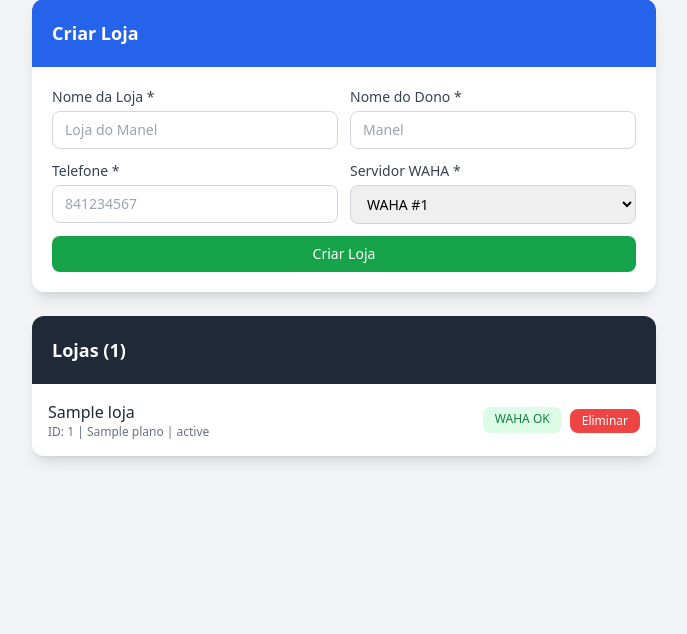
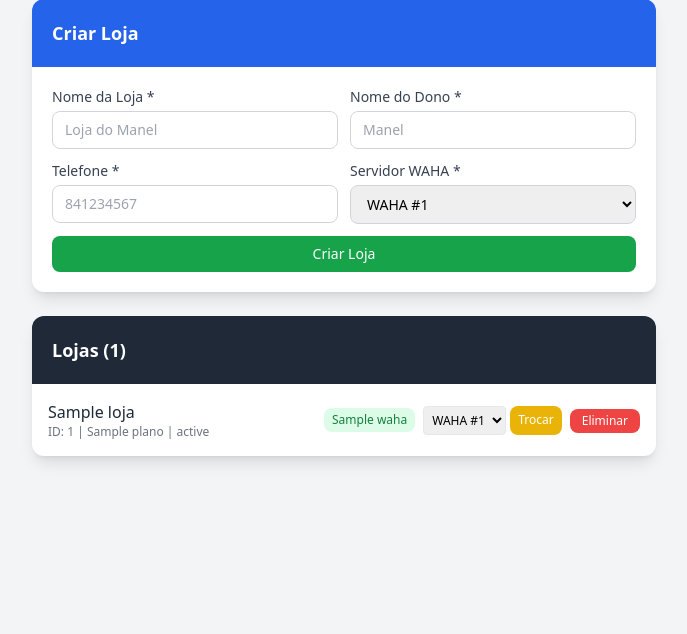
Before and after one commit to jo2008-ai/whatsapp-marketplace-mz, a Flask app: page /painel in a window 1280 px wide. Shown: the part 65-699 px from the top of the page, without its empty margins (296-983 px from the left). Run offline with Flask 3, Linux system fonts and the light colour scheme; a database or web service that is not in the repository returns one stand-in record (values such as "Sample title"); data that the repository does not hold is empty; some libraries are stand-ins or nearby versions.

Commit message:
feat: seleccionar WAHA #1-#4 ao criar instancia

```diff
--- a/python/main.py
+++ b/python/main.py
@@ -321,11 +321,12 @@ def eliminar_todas():
 @app.route('/painel/instancia/<int:tenant_id>', methods=['POST'])
 def criar_instancia(tenant_id: int):
     """Cria instancia WAHA para uma loja."""
+    waha_server = request.form.get('waha_server', '1')
     try:
         php_api = os.getenv('PHP_API_URL', 'https://whatsapp-marketplace-mz.onrender.com/api/mensagem').replace('/api/mensagem', '')
         resp = requests.post(f"{php_api}/api/admin/lojas/{tenant_id}/instancia", timeout=15, headers={
             'X-Admin-Key': os.getenv('ADMIN_API_KEY', ''),
-        })
+        }, json={'waha_server': int(waha_server)})
 
         if resp.ok:
             msg = resp.json().get('mensagem', 'Feito.')
--- a/python/templates/painel.html
+++ b/python/templates/painel.html
@@ -91,16 +91,34 @@
                                     {% if not loja.activo %}<span class="text-red-500">(inactivo)</span>{% endif %}
                                 </div>
                             </div>
-                            <div class="flex gap-2">
+                            <div class="flex gap-2 items-center">
                                 {% if loja.waha == '—' %}
-                                <form method="POST" action="/painel/instancia/{{ loja.id }}">
+                                <form method="POST" action="/painel/instancia/{{ loja.id }}" class="flex gap-1">
+                                    <select name="waha_server" class="text-xs border rounded px-1 py-1">
+                                        <option value="1">WAHA #1</option>
+                                        <option value="2">WAHA #2</option>
+                                        <option value="3">WAHA #3</option>
+                                        <option value="4">WAHA #4</option>
+                                    </select>
                                     <button type="submit"
                                             class="px-3 py-1 bg-blue-500 text-white text-xs rounded-lg hover:bg-blue-600">
                                         Criar WAHA
                                     </button>
                                 </form>
                                 {% else %}
-                                <span class="px-3 py-1 bg-green-100 text-green-700 text-xs rounded-lg">WAHA OK</span>
+                                <span class="px-2 py-1 bg-green-100 text-green-700 text-xs rounded-lg">{{ loja.waha|replace('https://marketplace-waha-', '')|replace('.onrender.com', '') }}</span>
+                                <form method="POST" action="/painel/instancia/{{ loja.id }}" class="flex gap-1">
+                                    <select name="waha_server" class="text-xs border rounded px-1 py-1">
+                                        <option value="1">WAHA #1</option>
+                                        <option value="2">WAHA #2</option>
+                                        <option value="3">WAHA #3</option>
+                                        <option value="4">WAHA #4</option>
+                                    </select>
+                                    <button type="submit"
+                                            class="px-2 py-1 bg-yellow-500 text-white text-xs rounded-lg hover:bg-yellow-600">
+                                        Trocar
+                                    </button>
+                                </form>
                                 {% endif %}
                                 <form method="POST" action="/painel/eliminar/{{ loja.id }}"
                                       onsubmit="return confirm('Eliminar loja '{{ loja.nome_loja }}'?')">
```
Also changed, not shown: 1 other file.
